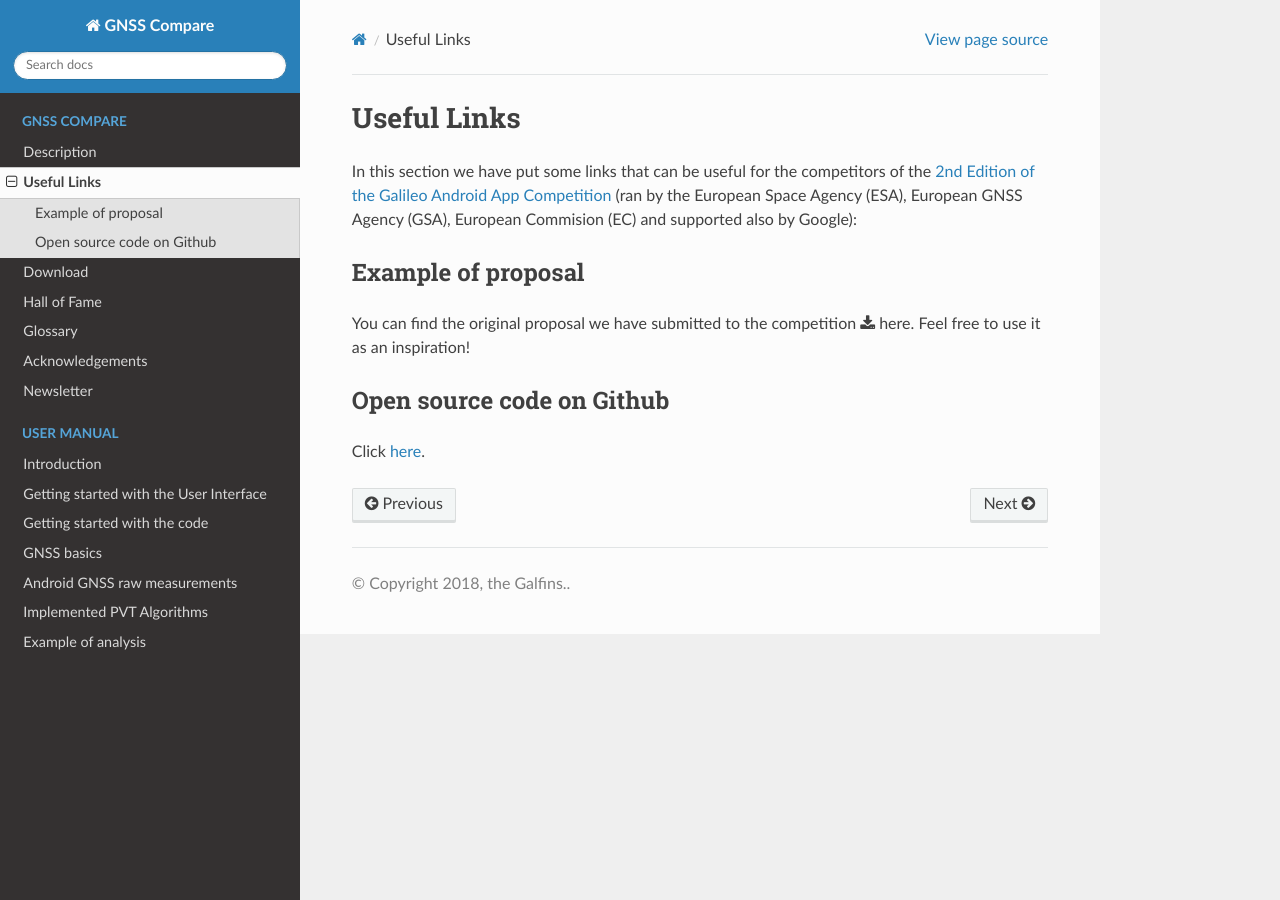
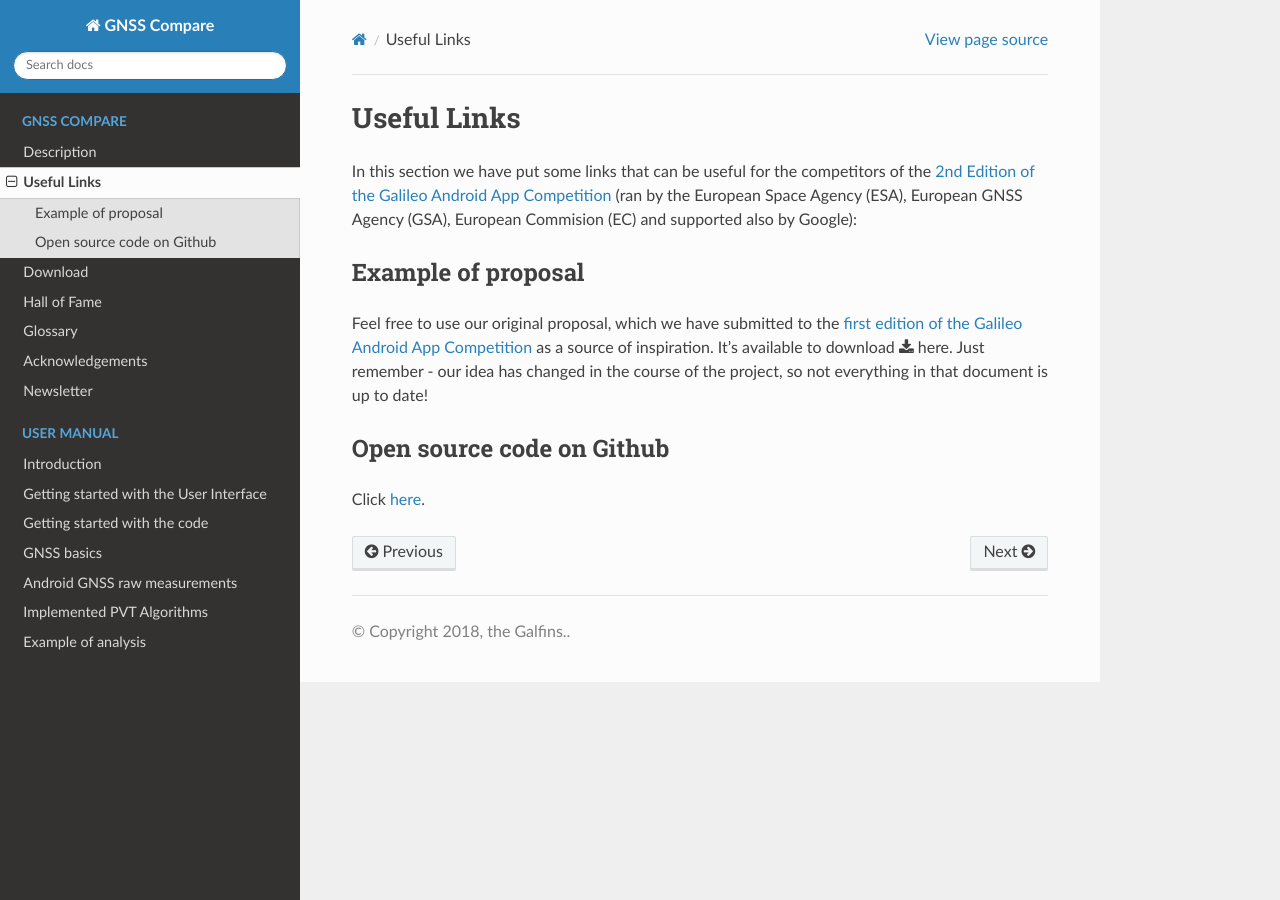
Before and after one commit to TheGalfins/GNSS_Compare, a Sphinx documentation site: the page built from docs/useful_links.rst, in a window 1280 px wide. Built offline with Sphinx 7.4.7 and the Read the Docs theme 2.0.0, drawn with Linux system fonts in a browser that asks for light colours; pages that are not in the unit, such as notebooks, are missing from menus.

Commit message:
Updated description

```diff
--- a/docs/useful_links.rst
+++ b/docs/useful_links.rst
@@ -8,7 +8,7 @@ In this section we have put some links that can be useful for the competitors of
 Example of proposal
 ======================
 
-You can find the original proposal we have submitted to the competition :download:`here <The_Galfins_proposal_full.pdf>`. Feel free to use it as an inspiration!
+Feel free to use our original proposal, which we have submitted to the `first edition of the Galileo Android App Competition <https://m.esa.int/Our_Activities/Navigation/ESA_trainees_compete_in_inaugural_Galileo_app_contest>`_ as a source of inspiration. It's available to download :download:`here <The_Galfins_proposal_full.pdf>`. Just remember - our idea has changed in the course of the project, so not everything in that document is up to date!
 
 Open source code on Github
 ==========================
```
